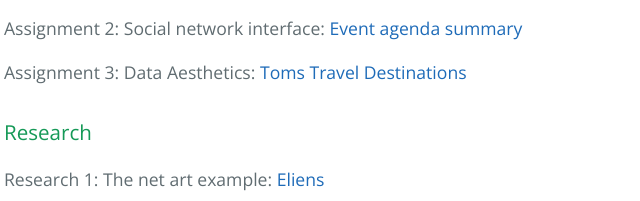
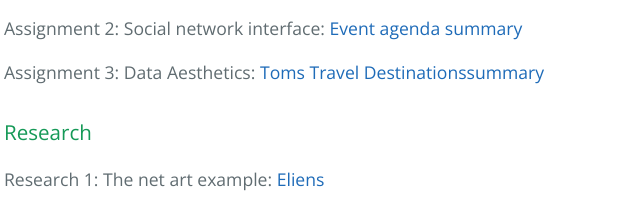
Before and after one commit to tomhockey01/CART-351, a plain HTML site: page index.html in a window 1280 px wide. Shown: the part 599-800 px from the top of the page, 220-860 px from the left. Drawn offline with nearby package versions, Linux system fonts and the light colour scheme.

Commit message:
update with summary

```diff
--- a/index.html
+++ b/index.html
@@ -30,7 +30,7 @@
 
   <p>Assignment 1: Remake of net art: <a href="https://jvanrijswijck.github.io/CART351/Assignment1/index.html">The (up)vote flower</a> </p>
         <p>Assignment 2: Social network interface: <a href="Assignment2/index.html">Event agenda</a> <a href="Assignment2/Summary_Assignment2.pdf">summary</a></p>
-        <p>Assignment 3: Data Aesthetics: <a href="https://github.com/tomhockey01/CART-351/blob/master/Assignment_3/Ass3.php">Toms Travel Destinations</a></p>
+        <p>Assignment 3: Data Aesthetics: <a href="https://github.com/tomhockey01/CART-351/blob/master/Assignment_3/Ass3.php">Toms Travel Destinations</a><a href="Assignment_3/Assignment%203.pdf">summary</a></p>
 
 <h3>
 <a id="research" class="anchor" href="#research" aria-hidden="true"><span aria-hidden="true" class="octicon octicon-link"></span></a>Research</h3>
```
Also changed, not shown: 2 other files.
